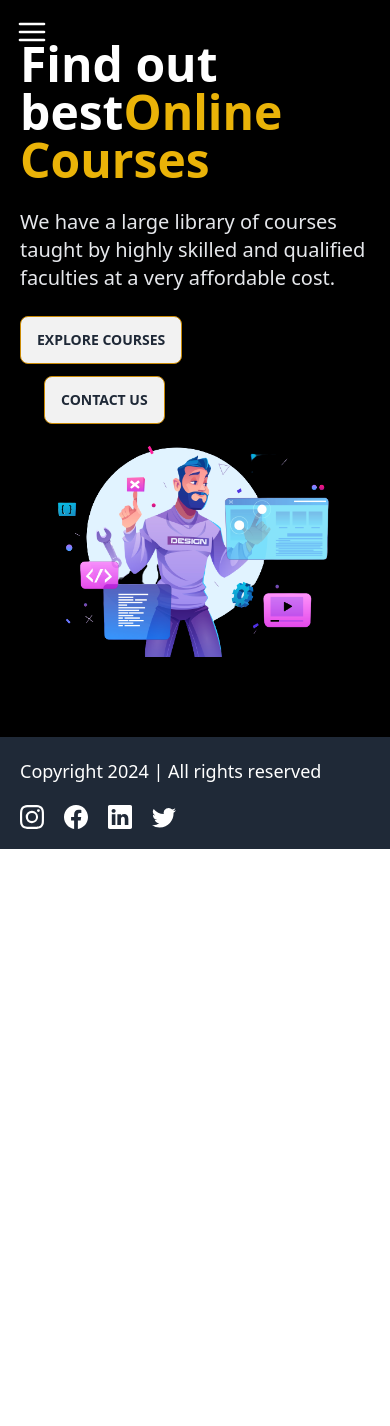
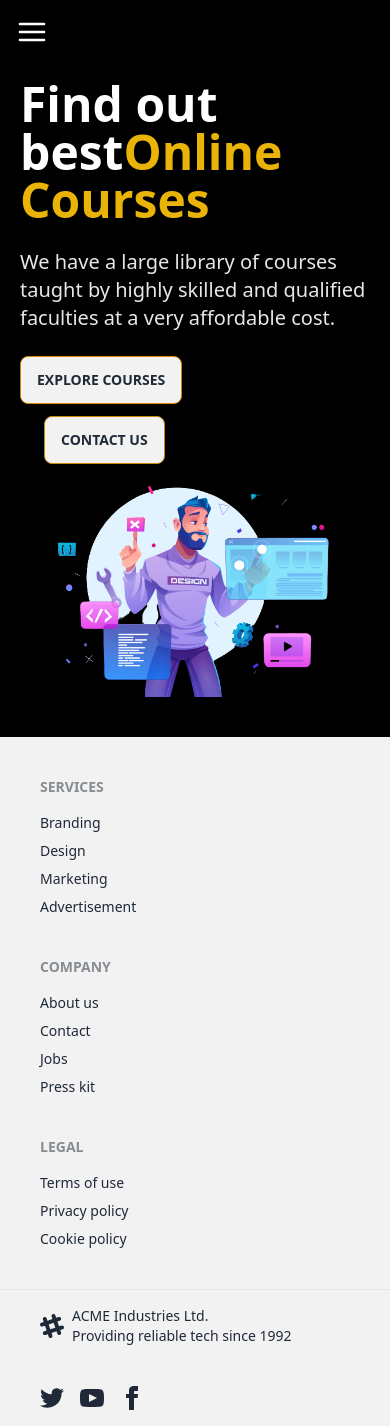
Before and after one commit to MohdShoaib530/lms-client, a React (Vite) app: page / in a window 390 px wide. Before the commit the page ends 849 px from the top, so only its background shows below. Built offline with nearby package versions, Linux system fonts and the light colour scheme.

Commit message:
navbar homepage and footer with responsive

```diff
--- a/src/Components/Footer.jsx
+++ b/src/Components/Footer.jsx
@@ -4,25 +4,40 @@
     const currentDate = new Date();
     const year = currentDate.getFullYear();
     return (
-            <footer className="flex items-center justify-between flex-wrap space-y-5 md:space-y-0 px-5 text-white bg-gray-800 py-5 w-full">
-                <div className="text-lg">
-                    Copyright {year} | All rights reserved
-                </div>
-                <div className="flex items-center justify-between text-2xl text-white w-fit gap-5">
-                    <a href="" className="hover:text-yellow-500 transition-all ease-in-out duration-300">
-                        <BsInstagram />
-                    </a>
-                    <a href="" className="hover:text-yellow-500 transition-all ease-in-out duration-300">
-                        <BsFacebook />
-                    </a>
-                    <a href="" className="hover:text-yellow-500 transition-all ease-in-out duration-300">
-                        <BsLinkedin />
-                    </a>
-                    <a href="" className="hover:text-yellow-500 transition-all ease-in-out duration-300">
-                        <BsTwitter />
-                    </a>
-                </div>
-            </footer>
+        <><footer className="footer p-10 bg-base-200 text-base-content">
+            <nav>
+                <header className="footer-title">Services</header>
+                <a className="link link-hover">Branding</a>
+                <a className="link link-hover">Design</a>
+                <a className="link link-hover">Marketing</a>
+                <a className="link link-hover">Advertisement</a>
+            </nav>
+            <nav>
+                <header className="footer-title">Company</header>
+                <a className="link link-hover">About us</a>
+                <a className="link link-hover">Contact</a>
+                <a className="link link-hover">Jobs</a>
+                <a className="link link-hover">Press kit</a>
+            </nav>
+            <nav>
+                <header className="footer-title">Legal</header>
+                <a className="link link-hover">Terms of use</a>
+                <a className="link link-hover">Privacy policy</a>
+                <a className="link link-hover">Cookie policy</a>
+            </nav>
+        </footer><footer className="footer px-10 py-4 border-t bg-base-200 text-base-content border-base-300">
+                <aside className="items-center grid-flow-col">
+                    <svg width="24" height="24" viewBox="0 0 24 24" xmlns="http://www.w3.org/2000/svg" fillRule="evenodd" clipRule="evenodd" className="fill-current"><path d="M22.672 15.226l-2.432.811.841 2.515c.33 1.019-.209 2.127-1.23 2.456-1.15.325-2.148-.321-2.463-1.226l-.84-2.518-5.013 1.677.84 2.517c.391 1.203-.434 2.542-1.831 2.542-.88 0-1.601-.564-1.86-1.314l-.842-2.516-2.431.809c-1.135.328-2.145-.317-2.463-1.229-.329-1.018.211-2.127 1.231-2.456l2.432-.809-1.621-4.823-2.432.808c-1.355.384-2.558-.59-2.558-1.839 0-.817.509-1.582 1.327-1.846l2.433-.809-.842-2.515c-.33-1.02.211-2.129 1.232-2.458 1.02-.329 2.13.209 2.461 1.229l.842 2.515 5.011-1.677-.839-2.517c-.403-1.238.484-2.553 1.843-2.553.819 0 1.585.509 1.85 1.326l.841 2.517 2.431-.81c1.02-.33 2.131.211 2.461 1.229.332 1.018-.21 2.126-1.23 2.456l-2.433.809 1.622 4.823 2.433-.809c1.242-.401 2.557.484 2.557 1.838 0 .819-.51 1.583-1.328 1.847m-8.992-6.428l-5.01 1.675 1.619 4.828 5.011-1.674-1.62-4.829z"></path></svg>
+                    <p>ACME Industries Ltd. <br />Providing reliable tech since 1992</p>
+                </aside>
+                <nav className="md:place-self-center md:justify-self-end">
+                    <div className="grid grid-flow-col gap-4">
+                        <a><svg xmlns="http://www.w3.org/2000/svg" width="24" height="24" viewBox="0 0 24 24" className="fill-current"><path d="M24 4.557c-.883.392-1.832.656-2.828.775 1.017-.609 1.798-1.574 2.165-2.724-.951.564-2.005.974-3.127 1.195-.897-.957-2.178-1.555-3.594-1.555-3.179 0-5.515 2.966-4.797 6.045-4.091-.205-7.719-2.165-10.148-5.144-1.29 2.213-.669 5.108 1.523 6.574-.806-.026-1.566-.247-2.229-.616-.054 2.281 1.581 4.415 3.949 4.89-.693.188-1.452.232-2.224.084.626 1.956 2.444 3.379 4.6 3.419-2.07 1.623-4.678 2.348-7.29 2.04 2.179 1.397 4.768 2.212 7.548 2.212 9.142 0 14.307-7.721 13.995-14.646.962-.695 1.797-1.562 2.457-2.549z"></path></svg></a>
+                        <a><svg xmlns="http://www.w3.org/2000/svg" width="24" height="24" viewBox="0 0 24 24" className="fill-current"><path d="M19.615 3.184c-3.604-.246-11.631-.245-15.23 0-3.897.266-4.356 2.62-4.385 8.816.029 6.185.484 8.549 4.385 8.816 3.6.245 11.626.246 15.23 0 3.897-.266 4.356-2.62 4.385-8.816-.029-6.185-.484-8.549-4.385-8.816zm-10.615 12.816v-8l8 3.993-8 4.007z"></path></svg></a>
+                        <a><svg xmlns="http://www.w3.org/2000/svg" width="24" height="24" viewBox="0 0 24 24" className="fill-current"><path d="M9 8h-3v4h3v12h5v-12h3.642l.358-4h-4v-1.667c0-.955.192-1.333 1.115-1.333h2.885v-5h-3.808c-3.596 0-5.192 1.583-5.192 4.615v3.385z"></path></svg></a>
+                    </div>
+                </nav>
+            </footer></>
     );
 }
 
--- a/src/Components/Navbar.jsx
+++ b/src/Components/Navbar.jsx
@@ -2,12 +2,16 @@
 
 const Navbar = () => {
   return (
-    <nav className="bg-gray-800 p-4 hidden lg:flex">
-      <div className="container fixed flex items-center w-full justify-between">
+    <nav className=" hidden lg:flex w-full">
+      <div className=" bg-gray-400 p-2  fixed flex items-center w-full justify-between">
         {/* Logo */}
         <div className="w-fit">
           <Link to="/" className="text-white text-xl font-bold">
-             Logo
+            <div className="avatar online placeholder">
+              <div className="bg-neutral text-neutral-content rounded-full w-12">
+                <span className="text-xl">Edu</span>
+              </div>
+            </div>
           </Link>
         </div>
 
@@ -35,7 +39,7 @@
         />
 
         {/* Sign Up and Sign In Buttons */}
-        <div className=" flex flex-row items-center justify-end gap-x-3 xl:w-full w-full">
+        <div className=" flex flex-row items-center justify-end gap-x-3  w-full">
           <button className="bg-blue-500 text-white px-2 py-1 lg:px-4 lg:py-1 rounded-md hover:bg-blue-400">
             Sign Up
           </button>
@@ -43,6 +47,7 @@
             Sign In
           </button>
         </div>
+
       </div>
     </nav>
   );
--- a/src/Layouts/HomeLayout.jsx
+++ b/src/Layouts/HomeLayout.jsx
@@ -22,10 +22,10 @@
     return (
         <div>
             <Navbar/>
-            <div className="drawer absolute left-0 z-50 w-fit">
-                <input className="drawer-toggle" id="my-drawer" type="checkbox" />
+            <div className="drawer drawer-end absolute left-0 z-50 w-fit">
+                <input className="drawer-toggle" id="my-drawer-4" type="checkbox" />
                 <div className="drawer-content">
-                    <label htmlFor="my-drawer" className="cursor-pointer relative">
+                    <label htmlFor="my-drawer-4" className="cursor-pointer relative">
                         <FiMenu
                             onClick={changeWidth}
                             size={"32px"}
@@ -33,11 +33,11 @@
                         />
                     </label>
                 </div>
-                <div className="drawer-side w-0">
-                    <label htmlFor="my-drawer" className="drawer-overlay">
+                <div className="drawer-side">
+                    <label htmlFor="my-drawer-4" aria-label="close sidebar" className="drawer-overlay">
                     </label>
-                    <ul className="menu text-white p-4 w-48 sm:w-80 bg-base-200 text-base relative">
-                        <li className="w-fit text-white border rounded-full hover:bg-blue-500 z-50">
+                    <ul className="menu min-h-full p-4 w-48 sm:w-80 bg-base-200 text-base-content">
+                        <li className="w-fit text-white border z-50">
                             <button onClick={hideDrawer}>
                                 <AiFillCloseCircle size={24} />
                             </button>
--- a/src/pages/HomePage.jsx
+++ b/src/pages/HomePage.jsx
@@ -6,7 +6,7 @@
 function HomePage() {
     return (
         <HomeLayout>
-            <div className="pt-10 text-white flex flex-wrap items-center justify-center mx-5 mb-20 ">
+            <div className="pt-20 text-white flex flex-wrap items-center justify-center mx-5 mb-10 ">
                   <div className="lg:w-1/2 space-y-6">
                     <h1 className="text-5xl font-semibold">
                         Find out best
```
